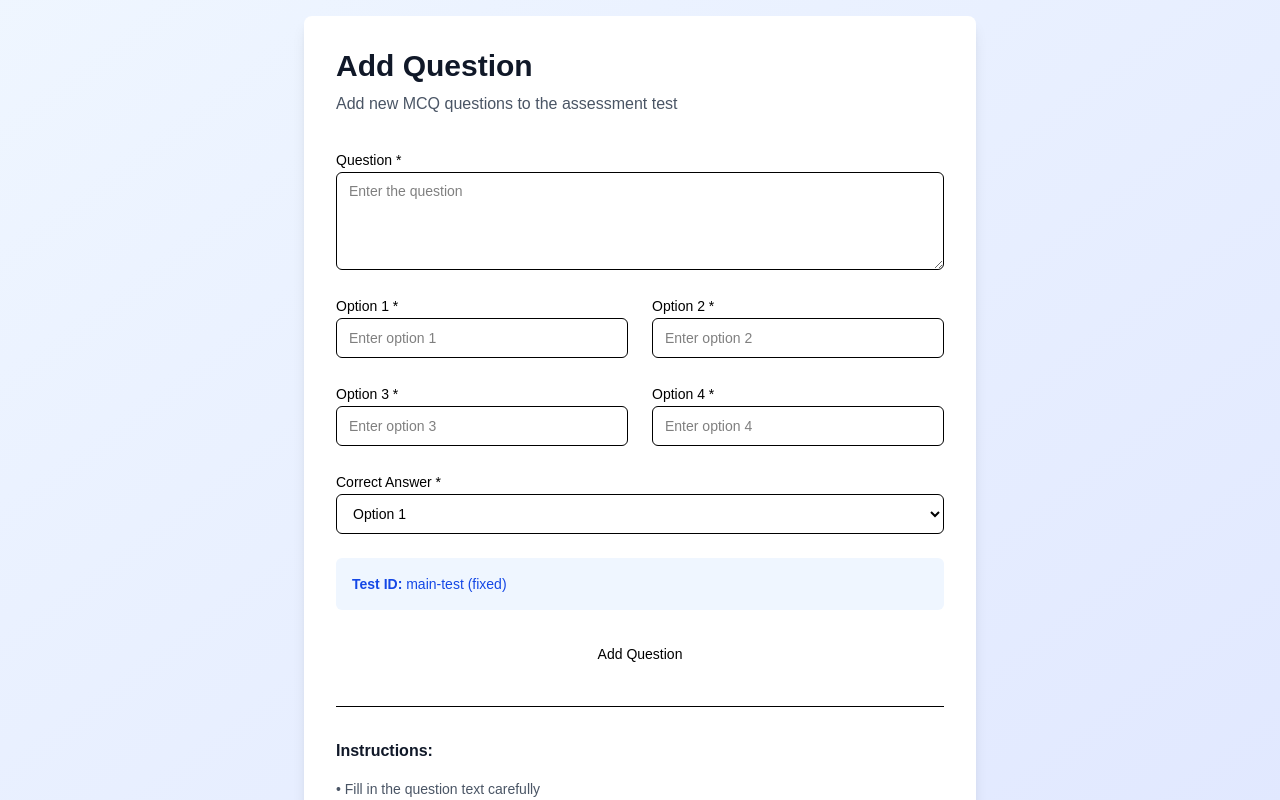
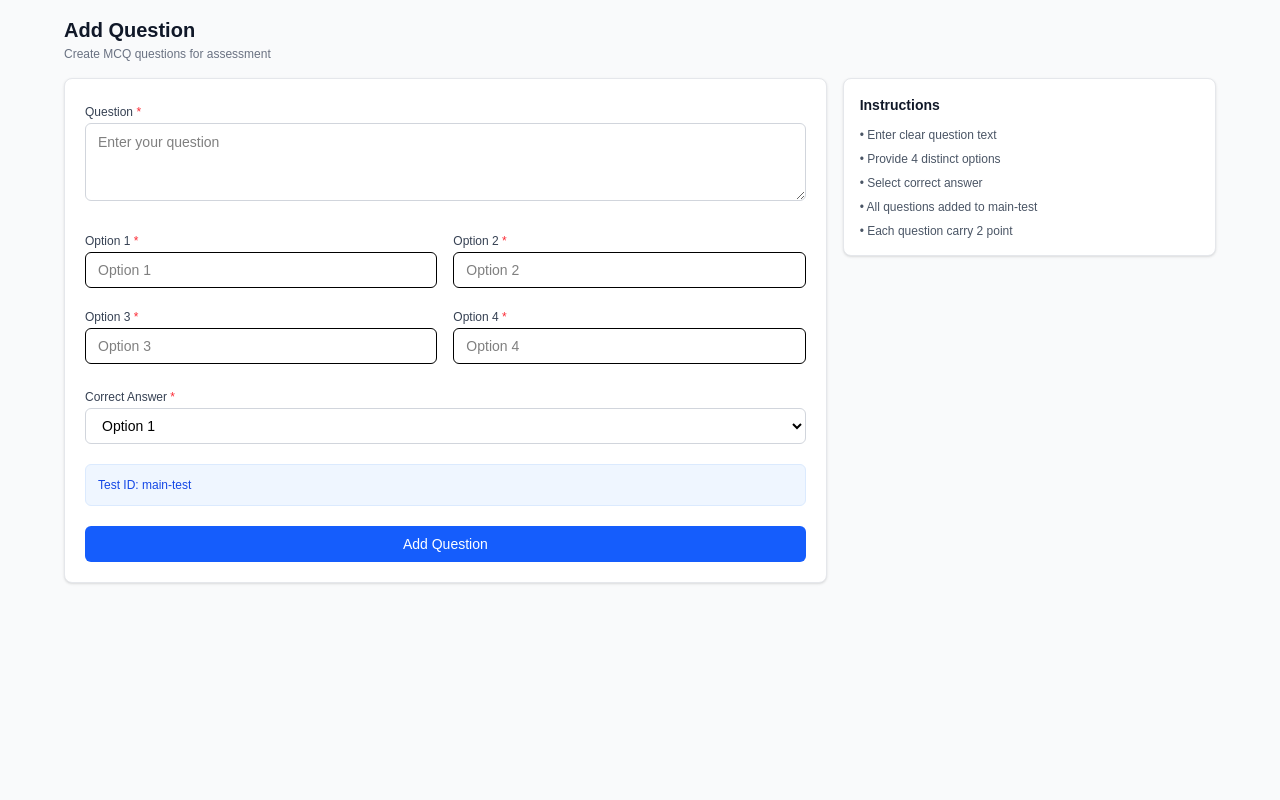
Before and after one commit to thejasr2003/nqat, a Next.js app: page /addquestion in a window 1280 px wide. Shown: the top 800 px of the page. Built offline with nearby package versions, Linux system fonts and the light colour scheme.

Commit message:
update of the cand list , and the home page

```diff
--- a/src/app/addquestion/page.tsx
+++ b/src/app/addquestion/page.tsx
@@ -82,81 +82,89 @@ export default function AddQuestionPage() {
   };
 
   return (
-    <div className="flex min-h-screen bg-gradient-to-br from-blue-50 to-indigo-100 p-4">
-      <div className="w-full max-w-2xl mx-auto">
-        <div className="bg-white rounded-lg shadow-lg p-8">
-          <div className="mb-8">
-            <h1 className="text-3xl font-bold text-gray-900">Add Question</h1>
-            <p className="text-gray-600 mt-2">
-              Add new MCQ questions to the assessment test
-            </p>
+    <div className="min-h-screen bg-gray-50 p-4">
+      <div className="max-w-6xl mx-auto">
+        {/* Header */}
+        <div className="mb-4">
+          <h1 className="text-xl font-semibold text-gray-900">Add Question</h1>
+          <p className="text-xs text-gray-500 mt-0.5">Create MCQ questions for assessment</p>
         </div>
 
+        {/* Alerts */}
         {success && (
-            <div className="mb-6 p-4 bg-green-50 border border-green-200 rounded-md text-green-700">
-              ✓ {success}
+          <div className="mb-4 p-3 bg-green-50 border border-green-200 rounded-lg text-green-700 text-sm">
+            {success}
           </div>
         )}
 
         {errors.submit && (
-            <div className="mb-6 p-4 bg-red-50 border border-red-200 rounded-md text-red-700">
+          <div className="mb-4 p-3 bg-red-50 border border-red-200 rounded-lg text-red-700 text-sm">
             {errors.submit}
           </div>
         )}
 
-          <form onSubmit={handleSubmit} className="space-y-6">
+        {/* Main Layout: Form + Instructions Side by Side */}
+        <div className="grid grid-cols-1 lg:grid-cols-3 gap-4">
+          {/* Form Card - Takes 2 columns */}
+          <div className="lg:col-span-2">
+            <div className="bg-white rounded-lg shadow-sm border border-gray-200">
+              <form onSubmit={handleSubmit} className="p-5 space-y-5">
                 {/* Question */}
-            <div className="space-y-2">
-              <Label htmlFor="question">Question *</Label>
+                <div className="space-y-1.5">
+                  <Label htmlFor="question" className="text-xs font-medium text-gray-700">
+                    Question <span className="text-red-500">*</span>
+                  </Label>
                   <textarea
                     id="question"
                     name="question"
                     value={formData.question}
                     onChange={handleChange}
-                placeholder="Enter the question"
-                rows={4}
-                className={`flex w-full rounded-md border px-3 py-2 text-sm focus-visible:outline-none focus-visible:ring-2 focus-visible:ring-ring focus-visible:ring-offset-2 ${
-                  errors.question ? "border-red-500" : "border-input"
+                    placeholder="Enter your question"
+                    rows={3}
+                    className={`w-full rounded-md border px-3 py-2 text-sm focus:outline-none focus:ring-2 focus:ring-blue-500 ${
+                      errors.question ? "border-red-500" : "border-gray-300"
                     }`}
                   />
                   {errors.question && (
-                <p className="text-red-500 text-sm">{errors.question}</p>
+                    <p className="text-xs text-red-600">{errors.question}</p>
                   )}
                 </div>
 
                 {/* Options */}
-            <div className="grid grid-cols-1 md:grid-cols-2 gap-6">
-              {["option1", "option2", "option3", "option4"].map((opt) => (
-                <div key={opt} className="space-y-2">
-                  <Label htmlFor={opt}>
-                    Option {opt.replace("option", "")} *
+                <div className="grid grid-cols-1 md:grid-cols-2 gap-4">
+                  {["option1", "option2", "option3", "option4"].map((opt, idx) => (
+                    <div key={opt} className="space-y-1.5">
+                      <Label htmlFor={opt} className="text-xs font-medium text-gray-700">
+                        Option {idx + 1} <span className="text-red-500">*</span>
                       </Label>
                       <Input
                         id={opt}
                         name={opt}
                         value={formData[opt as keyof typeof formData]}
                         onChange={handleChange}
-                    placeholder={`Enter option ${opt.replace("option", "")}`}
-                    className={
+                        placeholder={`Option ${idx + 1}`}
+                        className={`h-9 text-sm ${
                           errors[opt] ? "border-red-500" : ""
-                    }
+                        }`}
                       />
                       {errors[opt] && (
-                    <p className="text-red-500 text-sm">{errors[opt]}</p>
+                        <p className="text-xs text-red-600">{errors[opt]}</p>
                       )}
                     </div>
                   ))}
                 </div>
 
                 {/* Correct Answer */}
-            <div className="space-y-2">
-              <Label htmlFor="answer">Correct Answer *</Label>
+                <div className="space-y-1.5">
+                  <Label htmlFor="answer" className="text-xs font-medium text-gray-700">
+                    Correct Answer <span className="text-red-500">*</span>
+                  </Label>
                   <select
                     id="answer"
                     name="answer"
                     value={formData.answer}
                     onChange={handleChange}
-                className="flex h-10 w-full rounded-md border border-input bg-background px-3 py-2 text-sm"
+                    className="w-full h-9 rounded-md border border-gray-300 bg-white px-3 text-sm focus:outline-none focus:ring-2 focus:ring-blue-500"
                   >
                     <option value="option1">Option 1</option>
                     <option value="option2">Option 2</option>
@@ -164,37 +172,41 @@ export default function AddQuestionPage() {
                     <option value="option4">Option 4</option>
                   </select>
                   {errors.answer && (
-                <p className="text-red-500 text-sm">{errors.answer}</p>
+                    <p className="text-xs text-red-600">{errors.answer}</p>
                   )}
                 </div>
 
-            {/* Hidden Test ID Info */}
-            <div className="bg-blue-50 p-4 rounded-md">
-              <p className="text-sm text-blue-700">
-                <strong>Test ID:</strong> main-test (fixed)
+                {/* Test Info */}
+                <div className="bg-blue-50 p-3 rounded-md border border-blue-100">
+                  <p className="text-xs text-blue-700">
+                    <span className="font-medium">Test ID:</span> main-test
                   </p>
                 </div>
 
-            {/* Submit Button */}
+                {/* Submit */}
                 <Button
                   type="submit"
                   disabled={loading}
-              className="w-full"
+                  className="w-full h-9 text-sm bg-blue-600 hover:bg-blue-700 text-white font-medium"
                 >
-              {loading ? "Adding Question..." : "Add Question"}
+                  {loading ? "Adding..." : "Add Question"}
                 </Button>
               </form>
+            </div>
+          </div>
 
-          {/* Instructions */}
-          <div className="mt-8 pt-8 border-t">
-            <h3 className="font-semibold text-gray-900 mb-4">Instructions:</h3>
-            <ul className="text-sm text-gray-600 space-y-2">
-              <li>• Fill in the question text carefully</li>
+          {/* Instructions Sidebar - Takes 1 column */}
+          <div className="lg:col-span-1">
+            <div className="bg-white rounded-lg shadow-sm border border-gray-200 p-4 sticky top-4">
+              <h3 className="text-sm font-semibold text-gray-900 mb-3">Instructions</h3>
+              <ul className="text-xs text-gray-600 space-y-2">
+                <li>• Enter clear question text</li>
                 <li>• Provide 4 distinct options</li>
-              <li>• Select the correct answer option</li>
-              <li>• All questions are added to the "main-test"</li>
-              <li>• Maximum 25 questions per test</li>
+                <li>• Select correct answer</li>
+                <li>• All questions added to main-test</li>
+                <li>• Each question carry 2 point</li>
               </ul>
+            </div>
           </div>
         </div>
       </div>
--- /dev/null
+++ b/src/app/allquestions/page.tsx
@@ -0,0 +1,221 @@
+"use client";
+
+import { useEffect, useState } from "react";
+import { Button } from "@/components/ui/button";
+
+interface Question {
+  id: string;
+  question: string;
+  questionImage?: string;
+  option1: string;
+  option2: string;
+  option3: string;
+  option4: string;
+  answer?: string;
+}
+
+export default function AllQuestionsPage() {
+  const [questions, setQuestions] = useState<Question[]>([]);
+  const [loading, setLoading] = useState(true);
+  const [error, setError] = useState("");
+  const [expandedId, setExpandedId] = useState<string | null>(null);
+
+  useEffect(() => {
+    const fetchQuestions = async () => {
+      try {
+        const response = await fetch("/api/questions");
+        if (!response.ok) throw new Error("Failed to fetch questions");
+        const data = await response.json();
+        setQuestions(data);
+        setLoading(false);
+      } catch (err: any) {
+        setError(err.message);
+        setLoading(false);
+      }
+    };
+
+    fetchQuestions();
+  }, []);
+
+  if (loading) {
+    return (
+      <div className="flex h-screen items-center justify-center bg-slate-50">
+        <div className="text-center">
+          <p className="text-lg font-semibold text-slate-900">Loading questions...</p>
+        </div>
+      </div>
+    );
+  }
+
+  if (error) {
+    return (
+      <div className="flex h-screen items-center justify-center bg-slate-50">
+        <div className="text-center text-red-600">
+          <p className="text-lg font-semibold">Error: {error}</p>
+        </div>
+      </div>
+    );
+  }
+
+  return (
+    <div className="min-h-screen bg-gradient-to-br from-blue-50 to-indigo-100 p-4">
+      <div className="mx-auto max-w-4xl">
+        {/* Header */}
+        <div className="mb-8">
+          <h1 className="text-3xl font-bold text-gray-900">All Questions</h1>
+          <p className="mt-2 text-lg text-gray-600">
+            Total Questions: <span className="font-semibold">{questions.length}</span>
+          </p>
+        </div>
+
+        {questions.length === 0 ? (
+          <div className="rounded-lg bg-white p-8 text-center shadow-lg">
+            <p className="text-lg text-gray-600">No questions added yet</p>
+          </div>
+        ) : (
+          <div className="space-y-4">
+            {questions.map((question, index) => (
+              <div
+                key={question.id}
+                className="rounded-lg bg-white shadow-md transition-all hover:shadow-lg"
+              >
+                {/* Question Header */}
+                <div
+                  onClick={() =>
+                    setExpandedId(expandedId === question.id ? null : question.id)
+                  }
+                  className="cursor-pointer p-5 hover:bg-slate-50"
+                >
+                  <div className="flex items-start justify-between">
+                    <div className="flex-1">
+                      <p className="text-sm font-semibold text-blue-600">
+                        Question {index + 1}
+                      </p>
+                      <h3 className="mt-2 whitespace-pre-wrap text-base font-semibold text-gray-900">
+                        {question.question}
+                      </h3>
+                    </div>
+                    <button className="ml-4 text-2xl text-gray-400 transition-transform">
+                      {expandedId === question.id ? "−" : "+"}
+                    </button>
+                  </div>
+                </div>
+
+                {/* Expanded Content */}
+                {expandedId === question.id && (
+                  <div className="border-t border-gray-200 p-5">
+                    {/* Question Image */}
+                    {question.questionImage && (
+                      <div className="mb-5 rounded-lg border border-gray-200 bg-gray-50 p-4">
+                        <p className="mb-3 text-sm font-medium text-gray-700">
+                          Question Image:
+                        </p>
+                        <img
+                          src={question.questionImage}
+                          alt="Question visual"
+                          className="max-w-full rounded-md"
+                        />
+                      </div>
+                    )}
+
+                    {/* Options */}
+                    <div className="mb-5 space-y-3">
+                      <p className="text-sm font-medium text-gray-700">Options:</p>
+                      {[
+                        { key: "option1", label: "A", value: question.option1 },
+                        { key: "option2", label: "B", value: question.option2 },
+                        { key: "option3", label: "C", value: question.option3 },
+                        { key: "option4", label: "D", value: question.option4 },
+                      ].map((opt) => (
+                        <div
+                          key={opt.key}
+                          className="rounded-lg border border-gray-200 bg-gray-50 p-3"
+                        >
+                          <p className="text-sm font-semibold text-gray-700">
+                            {opt.label}. {opt.value}
+                          </p>
+                        </div>
+                      ))}
+                    </div>
+
+                    {/* Answer */}
+                    {question.answer && (
+                      <div className="rounded-lg bg-green-50 p-3 border border-green-200">
+                        <p className="text-sm text-green-700">
+                          <span className="font-semibold">Correct Answer:</span> {question.answer}
+                        </p>
+                      </div>
+                    )}
+                  </div>
+                )}
+              </div>
+            ))}
+          </div>
+        )}
+
+        {/* Export Button */}
+        {questions.length > 0 && (
+          <div className="mt-8 flex justify-end">
+            <Button
+              onClick={() => {
+                const csvContent = [
+                  [
+                    "Question No",
+                    "Question",
+                    "Option A",
+                    "Option B",
+                    "Option C",
+                    "Option D",
+                    "Answer",
+                  ].join(","),
+                  ...questions.map((q, idx) =>
+                    [
+                      idx + 1,
+                      `"${q.question.replace(/"/g, '""')}"`,
+                      `"${q.option1}"`,
+                      `"${q.option2}"`,
+                      `"${q.option3}"`,
+                      `"${q.option4}"`,
+                      q.answer || "",
+                    ].join(",")
+                  ),
+                ].join("\n");
+
+                const blob = new Blob([csvContent], {
+                  type: "text/csv;charset=utf-8;",
+                });
+                const link = document.createElement("a");
+                const url = URL.createObjectURL(blob);
+                link.setAttribute("href", url);
+                link.setAttribute(
+                  "download",
+                  `questions-${new Date().toISOString().split("T")[0]}.csv`
+                );
+                link.style.visibility = "hidden";
+                document.body.appendChild(link);
+                link.click();
+                document.body.removeChild(link);
+              }}
+              className="px-6 py-2 rounded-lg bg-blue-600 text-white font-semibold hover:bg-blue-700 transition-colors flex items-center gap-2"
+            >
+              <svg
+                className="w-5 h-5"
+                fill="none"
+                stroke="currentColor"
+                viewBox="0 0 24 24"
+              >
+                <path
+                  strokeLinecap="round"
+                  strokeLinejoin="round"
+                  strokeWidth={2}
+                  d="M4 16v1a3 3 0 003 3h10a3 3 0 003-3v-1m-4-4l-4 4m0 0l-4-4m4 4V4"
+                />
+              </svg>
+              Export to CSV
+            </Button>
+          </div>
+        )}
+      </div>
+    </div>
+  );
+}
--- a/src/app/page.tsx
+++ b/src/app/page.tsx
@@ -154,11 +154,11 @@ export default function Home() {
                   {/* Assessment Stats */}
                   <div className="grid grid-cols-3 gap-3">
                     <div className="rounded-lg bg-blue-500/30 backdrop-blur-sm border border-blue-300/30 p-4 text-center">
-                      <p className="text-3xl font-bold">25</p>
+                      <p className="text-3xl font-bold">50</p>
                       <p className="text-xs text-blue-100 mt-1">Questions</p>
                     </div>
                     <div className="rounded-lg bg-blue-500/30 backdrop-blur-sm border border-blue-300/30 p-4 text-center">
-                      <p className="text-3xl font-bold">25min</p>
+                      <p className="text-3xl font-bold">45min</p>
                       <p className="text-xs text-blue-100 mt-1">Duration</p>
                     </div>
                     <div className="rounded-lg bg-blue-500/30 backdrop-blur-sm border border-blue-300/30 p-4 text-center">
@@ -375,8 +375,8 @@ export default function Home() {
 
         <div className="space-y-3">
           {[
-            { title: '25 MCQ Questions', desc: 'Carefully curated by WizzyBox QA professionals' },
-            { title: '25 Minutes Timer', desc: 'Real-time countdown with automatic submission' },
+            { title: '2 MCQ Questions', desc: 'Carefully curated by WizzyBox QA professionals' },
+            { title: '45 Minutes Timer', desc: 'Real-time countdown with automatic submission' },
             { title: 'Instant Results', desc: 'Get your score immediately after completion' },
             { title: 'Performance Analysis', desc: 'Detailed breakdown of strengths and improvements' },
             { title: 'Industry Standard', desc: 'Questions aligned with current industry practices' },
@@ -412,7 +412,7 @@ export default function Home() {
           <div className="grid grid-cols-1 md:grid-cols-3 gap-8">
             {[
               { step: '01', title: 'Register', desc: 'Fill in your basic details to get started', icon: '✍️' },
-              { step: '02', title: 'Take Test', desc: 'Answer 25 questions in 25 minutes', icon: '💻' },
+              { step: '02', title: 'Take Test', desc: 'Answer 50 questions in 45 minutes', icon: '💻' },
               { step: '03', title: 'Get Results', desc: 'View your score and performance report instantly', icon: '🎉' }
             ].map((item, idx) => (
               <div key={idx} className="relative text-center">
```
Lines whose indentation alone changed are shown as unchanged.
